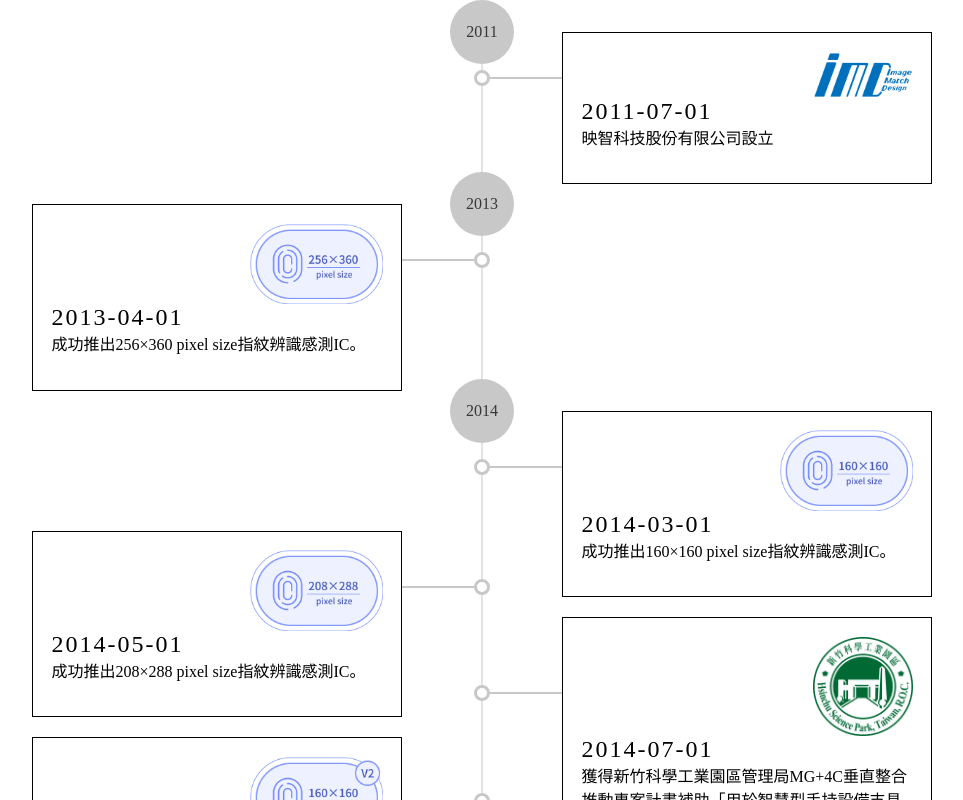
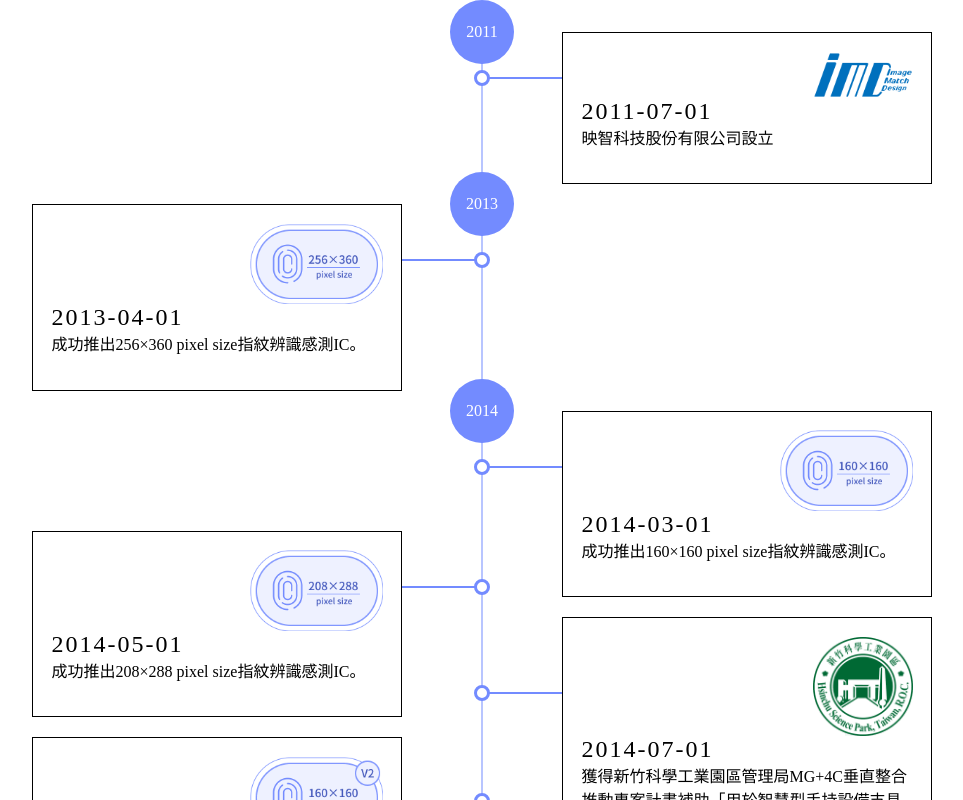
Before and after one commit to cameronkuo/tree-like-timeline-vue2, a Vue app: page / in a window 1280 px wide. Shown: the top 800 px of the page, without its empty margins (158-1121 px from the left). Built offline with nearby package versions, Linux system fonts and the light colour scheme.

Commit message:
＊custom theme color and text-color＊

```diff
--- a/src/App.vue
+++ b/src/App.vue
@@ -1,5 +1,5 @@
 <template>
-	<Timeline :data="list">
+	<Timeline :data="list" theme="#738bff" text-color="rgb(255,255,255)">
 		<template v-slot="{item}">
 			<article class="tree-like-timeline-vue__node">
 				<img :src="item.thumb" :alt="item.title" :width="item.thumb_size">
--- a/src/components/Timeline.vue
+++ b/src/components/Timeline.vue
@@ -1,5 +1,5 @@
 <template>
-	<section class="tree-like-timeline-vue" style="padding:0;">
+	<section class="tree-like-timeline-vue" :style="cssVars">
 		<div class="tree-like-timeline-vue__nodes">
 			<template v-for="(item, i) in sortedList">
 				<span v-if="item.divider" class="tree-like-timeline-vue__node_divider" :key="`${item[timeKey]}-${i}`" :data-year="yearFilter(item[timeKey])" />
@@ -23,6 +23,14 @@ export default {
 			type: String,
 			default: () => "time"
 		},
+		theme: {
+			type: String,
+			default: () => "rgb(200, 200, 200)"
+		},
+		textColor: {
+			type: String,
+			default: () => "#000"
+		},
 		dividerLabel: Function
 	},
 	data() {
@@ -42,7 +50,13 @@ export default {
 				.sort((a, b) => {
 					return moment(a[this.timeKey]).unix() - moment(b[this.timeKey]).unix();
 				});
-		}
+		},
+		cssVars() {
+			return {
+				"--tree-like-timeline-vue_theme": this.theme,
+				"--tree-like-timeline-vue_text-color": this.textColor,
+			}
+		},
 	},
 	methods: {
 		yearFilter(val) {
@@ -66,8 +80,8 @@ export default {
 $--tree-like-timeline-vue_connect_line: 5em; // 左右兩邊與中間連接線之寬度
 $--tree-like-timeline-vue_divider_size: 4em; // 年份分界節點之寬高
 $--tree-like-timeline-vue_point_size: 1em; // 左右兩邊對中線的圓點之寬高
-$--tree-like-timeline-vue_theme: rgb(200, 200, 200); // 主題顏色
 .tree-like-timeline-vue {
+	padding: 0;
 	position: relative;
 	margin-top: #{$--tree-like-timeline-vue_divider_size * 0.5} !important;
 
@@ -77,7 +91,7 @@ $--tree-like-timeline-vue_theme: rgb(200, 200, 200); // 主題顏色
 		display: block;
 		height: 100%;
 		width: 1px;
-		background: $--tree-like-timeline-vue_theme;
+		background: var(--tree-like-timeline-vue_theme);
 		position: absolute;
 		top: 0;
 		left: 50%;
@@ -104,8 +118,8 @@ $--tree-like-timeline-vue_theme: rgb(200, 200, 200); // 主題顏色
 			width: $--tree-like-timeline-vue_divider_size;
 			height: $--tree-like-timeline-vue_divider_size;
 			border-radius: 100%;
-			background: $--tree-like-timeline-vue_theme;
-			color: invert($--tree-like-timeline-vue_theme);
+			background: var(--tree-like-timeline-vue_theme);
+			color: var(--tree-like-timeline-vue_text-color);
 			display: flex;
 			align-items: center;
 			justify-content: center;
@@ -131,7 +145,7 @@ $--tree-like-timeline-vue_theme: rgb(200, 200, 200); // 主題顏色
 			display: block;
 			width: $--tree-like-timeline-vue_connect_line;
 			height: 2px;
-			background: $--tree-like-timeline-vue_theme;
+			background: var(--tree-like-timeline-vue_theme);
 			position: absolute;
 			top: 30%;
 			transform: translateY(-50%);
@@ -146,7 +160,7 @@ $--tree-like-timeline-vue_theme: rgb(200, 200, 200); // 主題顏色
 			height: $--tree-like-timeline-vue_point_size;
 			background: #fff;
 			color: #fff;
-			border: 3px solid $--tree-like-timeline-vue_theme;
+			border: 3px solid var(--tree-like-timeline-vue_theme);
 			position: absolute;
 			top: 30%;
 			transform: translateY(-50%);
```
Also changed, not shown: 1 other file (tests, documents, lock files or other folders).
